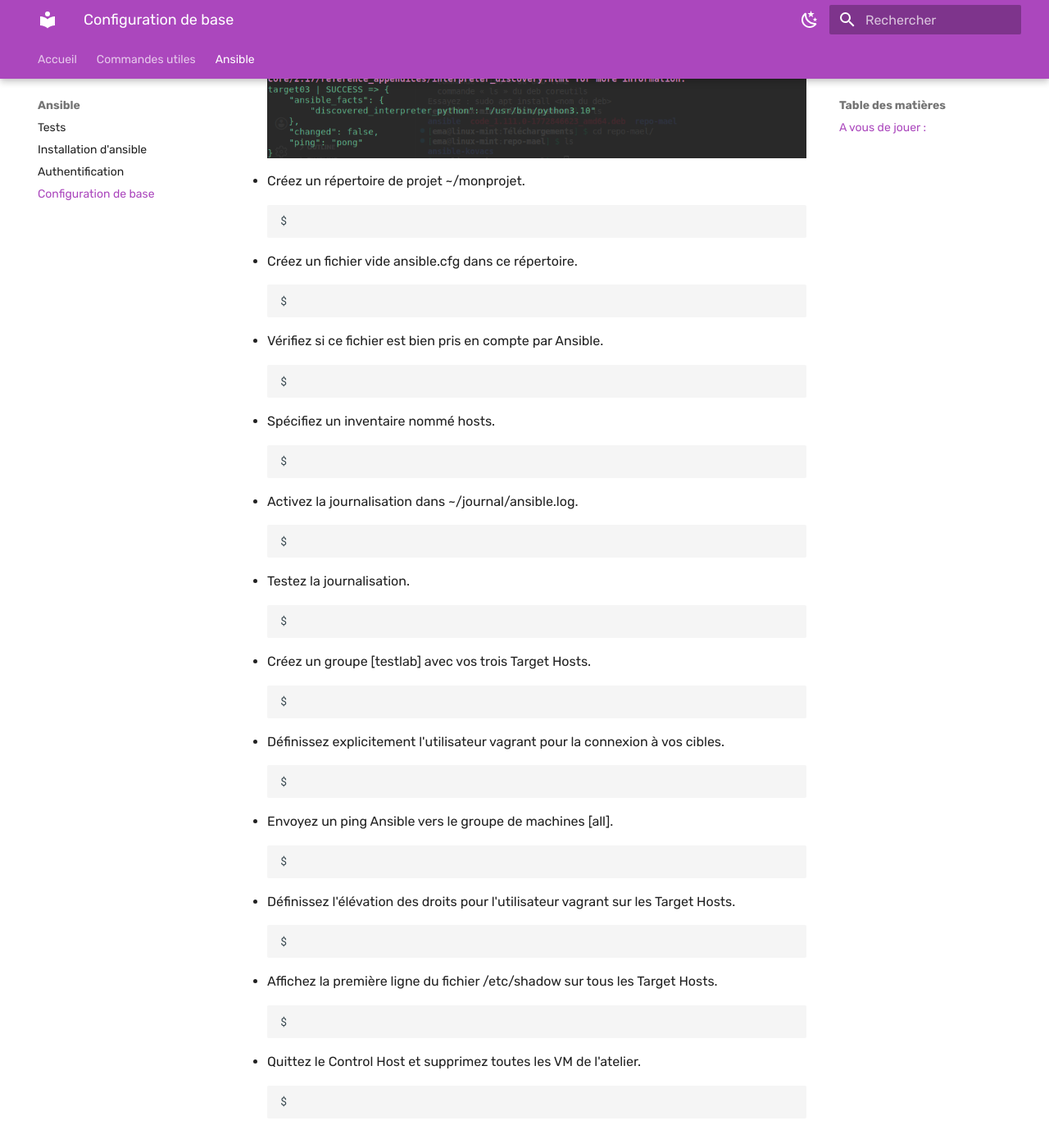
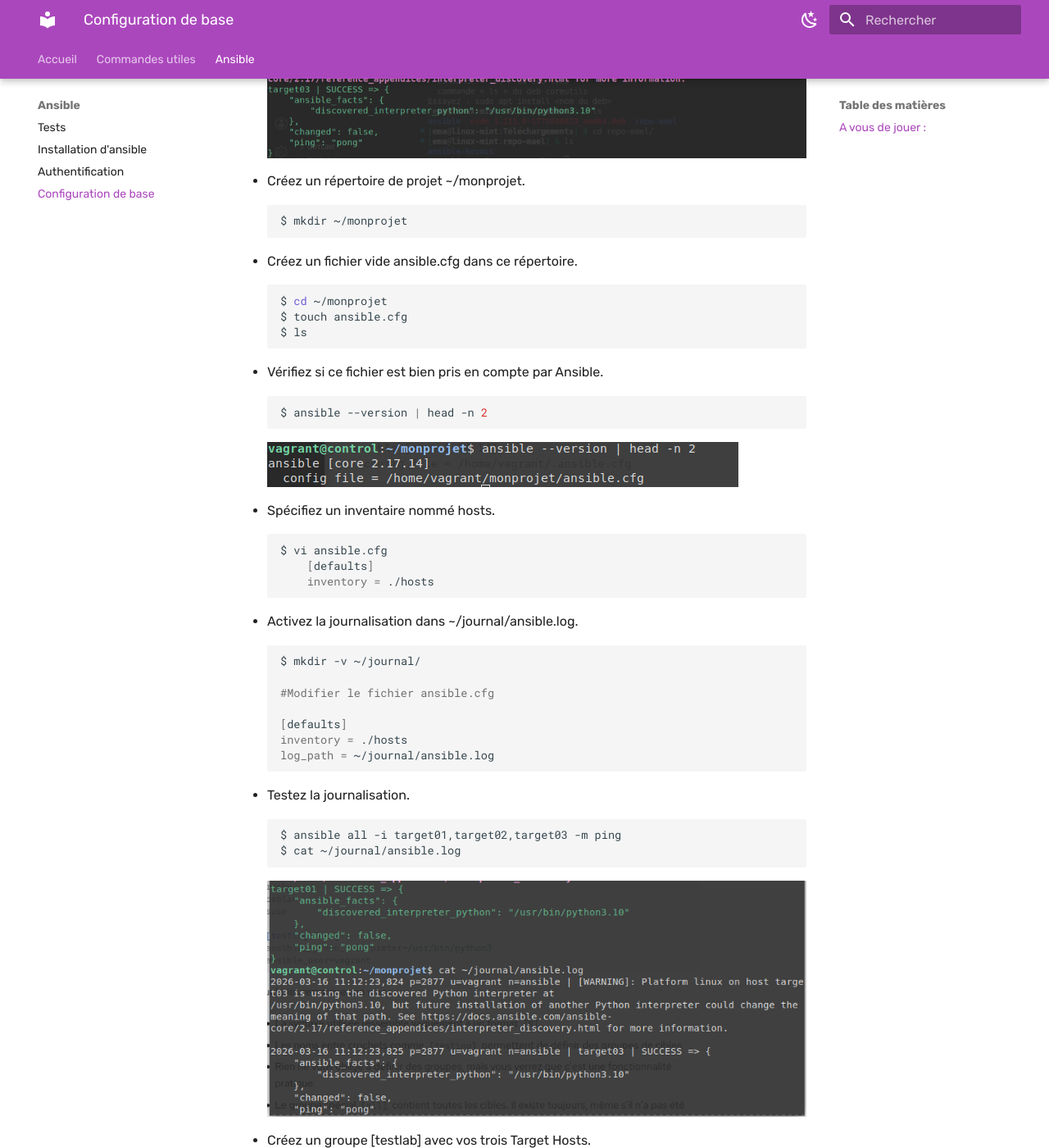
Before and after one commit to saiqo/ansible-kovacs, an MkDocs documentation site: the page built from docs/06-Configuration_de_base/index.md, in a window 1280 px wide and 1400 px high, scrolled down 1229 px. Shown: the whole window at 82% size. Built offline with MkDocs 1.6.1 and Material for MkDocs 9.7.7, drawn with Linux system fonts in a browser that asks for light colours.

Commit message:
ping, inventaire et log

````diff
--- a/docs/06-Configuration_de_base/index.md
+++ b/docs/06-Configuration_de_base/index.md
@@ -44,33 +44,48 @@
 
 * Créez un répertoire de projet ~/monprojet.
 ``` bash
-$
+$ mkdir ~/monprojet
 ```
 
 * Créez un fichier vide ansible.cfg dans ce répertoire.
 ``` bash
-$
+$ cd ~/monprojet
+$ touch ansible.cfg
+$ ls
 ```
 
 * Vérifiez si ce fichier est bien pris en compte par Ansible.
 ``` bash
-$
+$ ansible --version | head -n 2
 ```
+ ![alt text](image-1.png)
 
 * Spécifiez un inventaire nommé hosts.
 ``` bash
-$
+$ vi ansible.cfg
+    [defaults]
+    inventory = ./hosts
 ```
 
 * Activez la journalisation dans ~/journal/ansible.log.
 ``` bash
-$
+$ mkdir -v ~/journal/
+
+#Modifier le fichier ansible.cfg
+
+[defaults]
+inventory = ./hosts
+log_path = ~/journal/ansible.log
+
 ```
 
 * Testez la journalisation.
 ``` bash
-$
+$ ansible all -i target01,target02,target03 -m ping
+$ cat ~/journal/ansible.log
 ```
+![alt text](image-2.png)
+
 
 * Créez un groupe [testlab] avec vos trois Target Hosts.
 ``` bash
````
Also changed, not shown: docs/06-Configuration_de_base/image-1.png (added), docs/06-Configuration_de_base/image-2.png (added).
